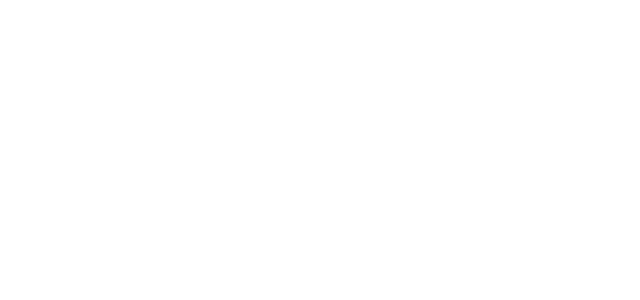
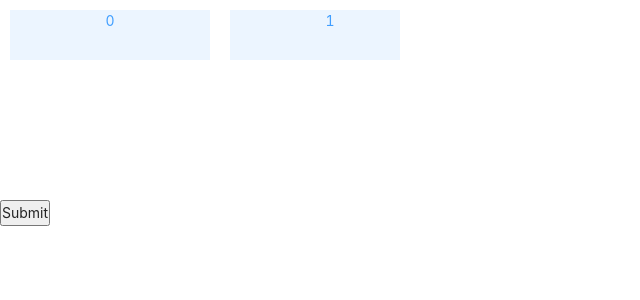
Before and after one commit to lzt-T/carpediemUi, a Vue app: page / in a window 1280 px wide. Shown: the top 300 px of the page, without its empty margins (0-640 px from the left). Built offline with nearby package versions, Linux system fonts and the light colour scheme.

Commit message:
fix: 修复滚动条的横向滚动bug，修改滚动条的宽度

```diff
--- a/examples/App.vue
+++ b/examples/App.vue
@@ -1,5 +1,17 @@
 <template>
-  <div class="su"></div>
+  <!-- <div class="su"></div> -->
+  <div class="pppppp">
+    <cd-scrollbar height="200px" crosswise>
+      <div
+        v-for="(data, ind) in 10"
+        :key="ind"
+        class="cd-website-scroll-everyspan"
+      >
+        {{ ind }}
+      </div>
+    </cd-scrollbar>
+  </div>
+
   <form method="post" action="http://127.0.0.1:3000/su">
     <input type="submit" />
   </form>
@@ -11,23 +23,6 @@ import { ref, onMounted, getCurrentInstance, watch, reactive } from "vue";
 export default {
   name: "App",
   setup() {
-    interface attributesfrom {
-      property: string;
-      explain: string;
-      type: string;
-      optional: string;
-      default: string;
-    }
-    let attributesFormData = ref<attributesfrom[]>([
-      {
-        property: "size",
-        explain:
-          "尺uashjfgagsfhjasfghjkgahjsfkasgjkfhasgdhasjdkjashdgashkajskhdgjasgkasjdgkj寸",
-        type: "number",
-        optional: "--",
-        default: "38",
-      },
-    ]);
     let data = ref(true);
     watch(data, (newval, oldval) => {
       console.log(newval);
@@ -47,7 +42,6 @@ export default {
     }
 
     return {
-      attributesFormData,
       data,
       onSizeChange,
       onCurrentChange,
@@ -72,9 +66,16 @@ export default {
   height: 600px;
   width: 100px;
 }
-.ppp {
-  /* margin: 20px; */
-  background-color: aquamarine;
-  /* padding: 20px; */
+.pppppp {
+  width: 400px;
+}
+.cd-website-scroll-everyspan {
+  display: inline-block;
+  width: 200px;
+  height: 50px;
+  margin: 10px;
+  text-align: center;
+  color: #409eff;
+  background-color: #ecf5ff;
 }
 </style>
--- a/packages/cascader/src/selectBox.vue
+++ b/packages/cascader/src/selectBox.vue
@@ -444,6 +444,7 @@ export default defineComponent({
 }
 
 span::-webkit-scrollbar {
+  height: 6px;
   width: 6px;
 }
 /* 滑块 */
--- a/packages/drawer/src/drawer.vue
+++ b/packages/drawer/src/drawer.vue
@@ -231,6 +231,7 @@ export default defineComponent({
   padding-bottom: 20px;
 }
 .cd-drawer-text::-webkit-scrollbar {
+  height: 6px;
   width: 6px;
 }
 /* 滑块 */
--- a/packages/input/src/input.vue
+++ b/packages/input/src/input.vue
@@ -463,6 +463,7 @@ export default defineComponent({
 }
 
 .cd-input-downbox::-webkit-scrollbar {
+  height: 6px;
   width: 6px;
 }
 /* 滑块 */
@@ -579,7 +580,8 @@ export default defineComponent({
   opacity: 0.7;
 }
 .cd-textarea::-webkit-scrollbar {
-  width: 5px;
+  height: 6px;
+  width: 6px;
 }
 /* 滚动槽 */
 .cd-textarea::-webkit-scrollbar-track {
--- a/packages/scrollbar/src/scrollbar.vue
+++ b/packages/scrollbar/src/scrollbar.vue
@@ -36,6 +36,10 @@ export default defineComponent({
     maxHeight: {
       type: String,
     },
+    crosswise: {
+      type: Boolean,
+      default: false,
+    },
   },
   setup(props, context) {
     //滚动时触发的事件
@@ -51,12 +55,14 @@ export default defineComponent({
 
 <style scoped>
 .cd-scrollbar {
-  overflow: auto;
+  white-space: v-bind("crosswise?'nowrap':''");
+  overflow-x: auto;
   height: v-bind(height);
   max-height: v-bind(maxHeight);
 }
 .cd-scrollbar-native::-webkit-scrollbar {
-  width: 8px;
+  height: 6px;
+  width: 6px;
 }
 /* 滑块 */
 .cd-scrollbar-native:hover::-webkit-scrollbar-thumb {
--- a/packages/select/src/select.vue
+++ b/packages/select/src/select.vue
@@ -373,6 +373,7 @@ export default defineComponent({
   width: 0px;
 }
 .cd-select-downbox:hover::-webkit-scrollbar {
+  height: 6px;
   width: 6px;
 }
 .cd-select-everybox {
--- a/packages/table/src/table.vue
+++ b/packages/table/src/table.vue
@@ -76,6 +76,7 @@ export default defineComponent({
   overflow: auto;
 }
 .cd-table-frame-div::-webkit-scrollbar {
+  height: 6px;
   width: 6px;
 }
 /* 滑块 */
```
